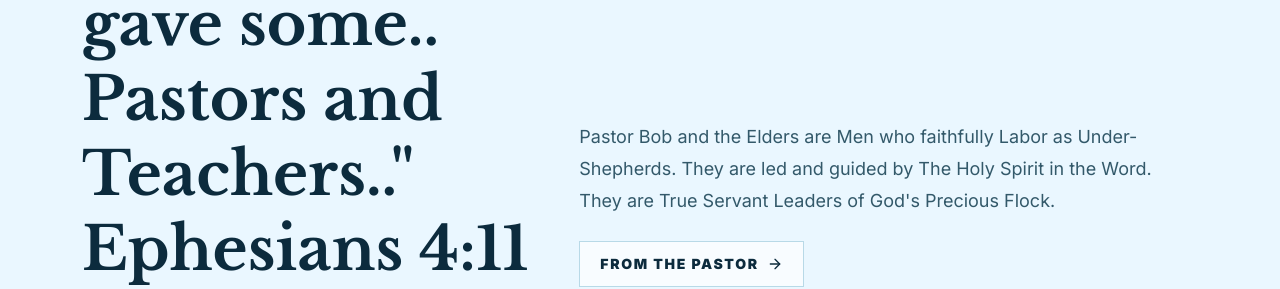
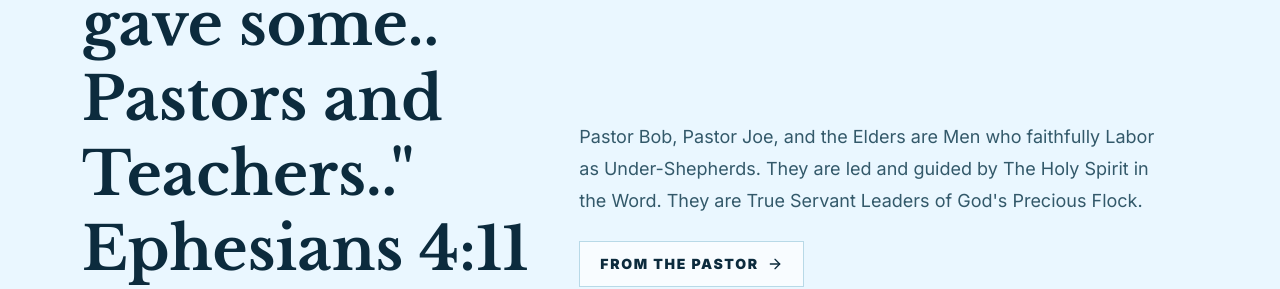
Before and after one commit to edesent/stillwater-christian-fellowship, a Next.js app: page / in a window 1280 px wide. Shown: the part 6020-6309 px from the top of the page. Built offline with nearby package versions, Linux system fonts and the light colour scheme.

Commit message:
Updated leadership description to include Pastor Joe

```diff
--- a/src/app/page.tsx
+++ b/src/app/page.tsx
@@ -531,8 +531,8 @@ function Leadership() {
           </div>
           <div className="max-w-xl">
             <p className="text-lg leading-8 text-ink-soft">
-              Pastor Bob and the Elders are Men who faithfully Labor as
-              Under-Shepherds. They are led and guided by The Holy Spirit in the
+              Pastor Bob, Pastor Joe, and the Elders are Men who faithfully
+              Labor as Under-Shepherds. They are led and guided by The Holy Spirit in the
               Word. They are True Servant Leaders of God's Precious Flock.
             </p>
             <Link
```
